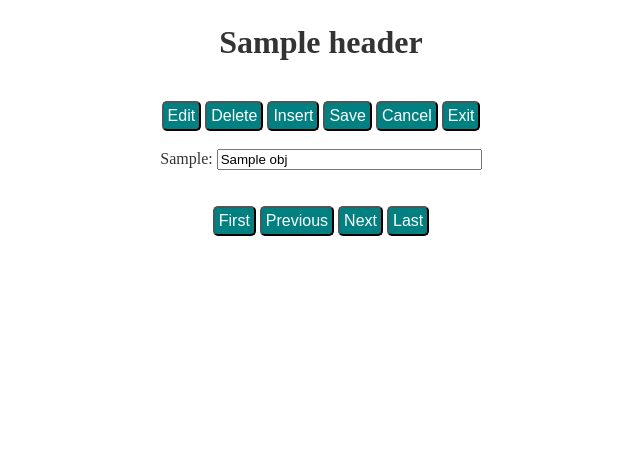
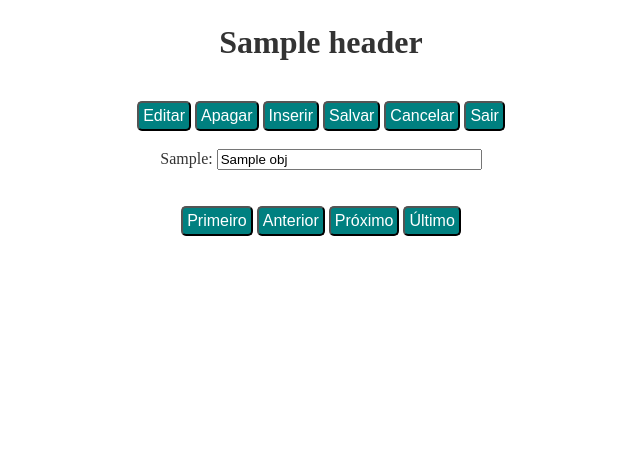
Before and after one commit to zeepedro07/T3_G5, a Flask app: template templates/gform.html in a window 1280 px wide. Shown: the part 255-731 px from the top of the page, without its empty margins (319-959 px from the left). Run offline with Flask 3, Linux system fonts and the light colour scheme; the template is opened without the code that fills it: most values are stand-ins (such as "Sample title", 1, 10 or a date in 2020).

Commit message:
Update gform.html

```diff
--- a/templates/gform.html
+++ b/templates/gform.html
@@ -9,12 +9,12 @@
         <img src="/static/images/{{cname}}.jpg" alt="{{cname}}" width="200" height="200">
         <h1>{{header}}</h1>
         <br>
-        <button id="edit" type="button" {{butshow}} onclick="window.location.href = '/gform/{{cname}}?option=edit'" class="button1">Edit</button>
-        <button id="delete" type="button" {{butshow}} onclick="window.location.href = '/gform/{{cname}}?option=delete'" class="button1">Delete</button>
-        <button id="insert" type="button" {{butshow}} onclick="window.location.href = '/gform/{{cname}}?option=insert'" class="button1">Insert</button>
-        <button id="save" type="submit" form="form" class = "button1" {{butedit}}>Save</button>
-        <button id="cancel" type="button" {{butedit}} onclick="window.location.href = '/gform/{{cname}}?option=cancel'" class="button1">Cancel</button>
-        <button id="exit" type="button" {{butshow}} onclick="window.location.href = '/gform/{{cname}}?option=exit'" class="button1">Exit</button>
+        <button id="edit" type="button" {{butshow}} onclick="window.location.href = '/gform/{{cname}}?option=edit'" class="button1">Editar</button>
+        <button id="delete" type="button" {{butshow}} onclick="window.location.href = '/gform/{{cname}}?option=delete'" class="button1">Apagar</button>
+        <button id="insert" type="button" {{butshow}} onclick="window.location.href = '/gform/{{cname}}?option=insert'" class="button1">Inserir</button>
+        <button id="save" type="submit" form="form" class = "button1" {{butedit}}>Salvar</button>
+        <button id="cancel" type="button" {{butedit}} onclick="window.location.href = '/gform/{{cname}}?option=cancel'" class="button1">Cancelar</button>
+        <button id="exit" type="button" {{butshow}} onclick="window.location.href = '/gform/{{cname}}?option=exit'" class="button1">Sair</button>
         <br><br>
             <form id="form" action="/gform/{{cname}}?option=save" method="post">
                 {% for key in att %}
@@ -28,10 +28,10 @@
                 {% endfor %}
         </form>
         <br>
-        <button id="first" type="button" {{butshow}} onclick="window.location.href = '/gform/{{cname}}?option=first'" class="button1">First</button>
-        <button id="previous" type="button" {{butshow}} onclick="window.location.href = '/gform/{{cname}}?option=previous'" class="button1">Previous</button>
-        <button id="next" type="button" {{butshow}} onclick="window.location.href = '/gform/{{cname}}?option=next'" class="button1">Next</button>
-        <button id="last" type="button" {{butshow}} onclick="window.location.href = '/gform/{{cname}}?option=last'" class="button1">Last</button>
+        <button id="first" type="button" {{butshow}} onclick="window.location.href = '/gform/{{cname}}?option=first'" class="button1">Primeiro</button>
+        <button id="previous" type="button" {{butshow}} onclick="window.location.href = '/gform/{{cname}}?option=previous'" class="button1">Anterior</button>
+        <button id="next" type="button" {{butshow}} onclick="window.location.href = '/gform/{{cname}}?option=next'" class="button1">Próximo</button>
+        <button id="last" type="button" {{butshow}} onclick="window.location.href = '/gform/{{cname}}?option=last'" class="button1">Último</button>
     </div>
 
 {% endblock %}
```
